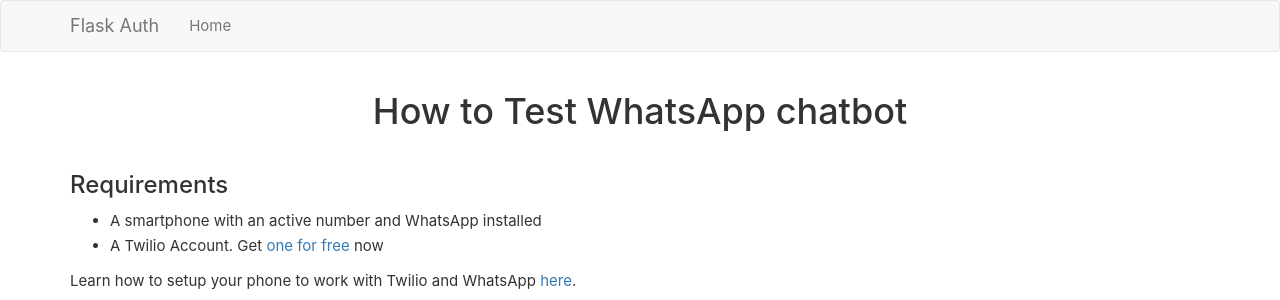
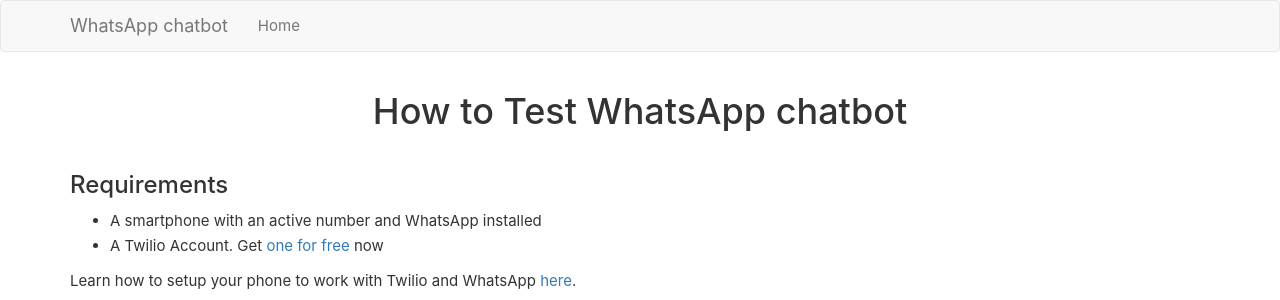
Before and after one commit to SFPrueba2025/whatsapp-chatbot-using-flask-and-twilio, a Flask app: page / in a window 1280 px wide. Shown: the top 300 px of the page. Run offline with Flask 2, Linux system fonts and the light colour scheme; some libraries are stand-ins or nearby versions.

Commit message:
Edit header

```diff
--- a/app/templates/base.html
+++ b/app/templates/base.html
@@ -29,7 +29,7 @@
                     <span class="icon-bar"></span>
                     <span class="icon-bar"></span>
                 </button>
-                <a class="navbar-brand" href="{{ url_for('home') }}">Flask Auth</a>
+                <a class="navbar-brand" href="{{ url_for('home') }}">WhatsApp chatbot</a>
             </div>
             <div class="collapse navbar-collapse" id="bs-example-navbar-collapse-1">
                 <ul class="nav navbar-nav">
```
